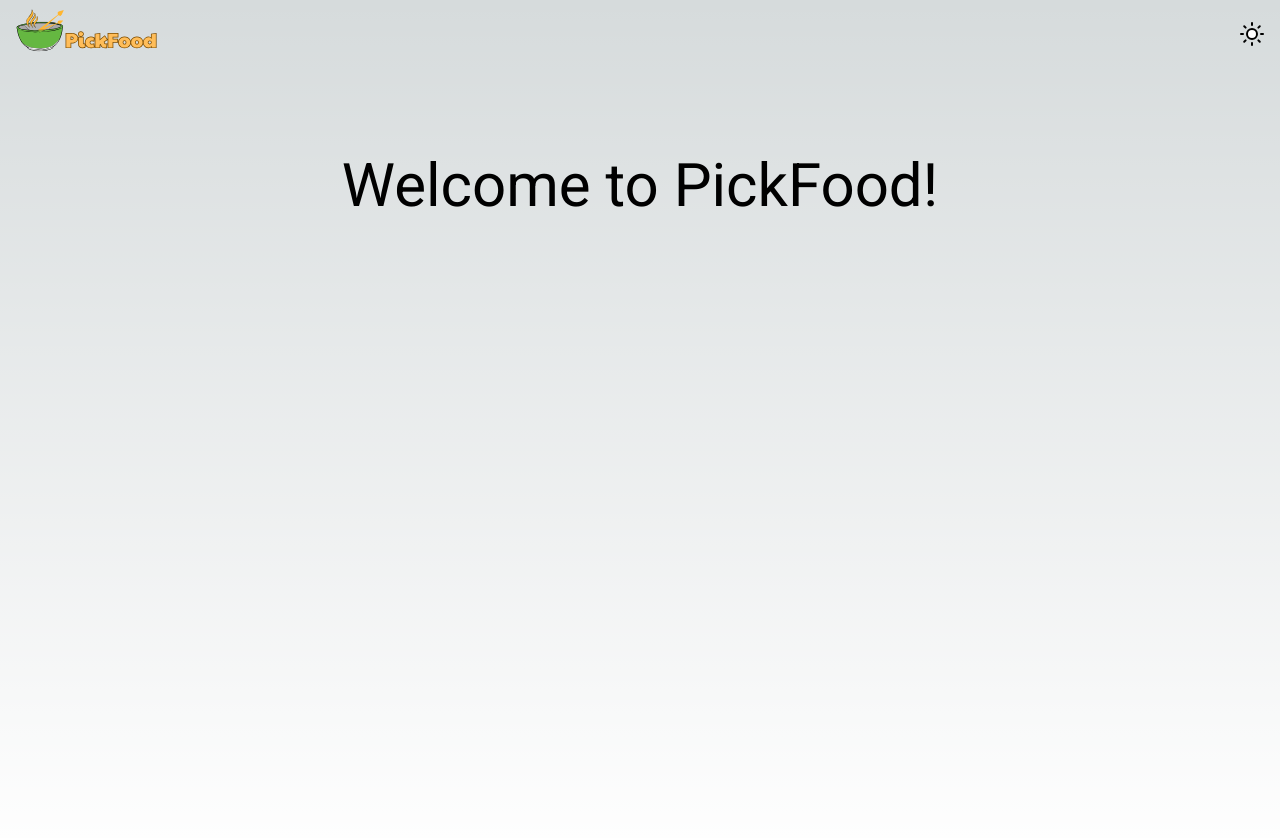
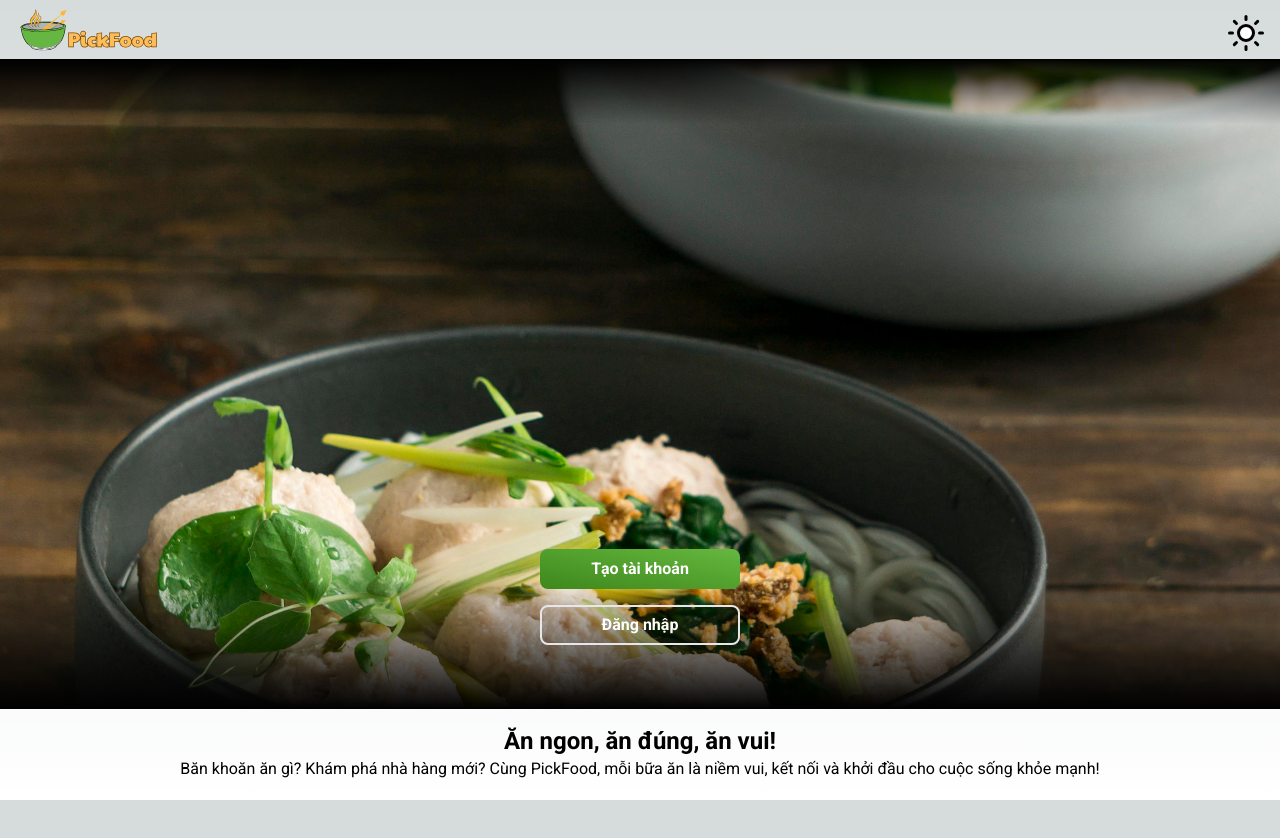
Before and after one commit to nx-hanh/pickfood-grab-bootcamp-team16, a Next.js app: page / in a window 1280 px wide. Shown: the top 838 px of the page. After the commit the page ends 800 px from the top, so only its background shows below. Built offline with nearby package versions, Linux system fonts and the light colour scheme.

Commit message:
Add: Welcome page

```diff
--- a/src/app/layout.tsx
+++ b/src/app/layout.tsx
@@ -1,8 +1,8 @@
 import type { Metadata } from "next";
 import { Roboto as FontSans } from "next/font/google";
 import { cn } from "@/lib/utils";
+import "./globals.css";
 import Header from "@/components/common/header";
-import "./globals.css";
 
 const fontSans = FontSans({
   subsets: ["vietnamese"],
@@ -22,7 +22,7 @@ export default function RootLayout({
   return (
     <html lang="en">
       <body className={cn(
-        "flex flex-col min-h-screen justify-center items-center",
+        "flex flex-col min-h-screen justify-start items-center",
         fontSans.className
       )}>
         <Header />
--- a/src/app/page.tsx
+++ b/src/app/page.tsx
@@ -1,9 +1,16 @@
-import Image from "next/image";
+import MobileBody from "@/components/welcome/MobileBody";
+import StoryContainer from "@/components/welcome/StoryContainer";
 
-export default function Home() {
+export default function Welcome() {
+  const story = {
+    title: "Ăn ngon, ăn đúng, ăn vui!",
+    description: "Băn khoăn ăn gì? Khám phá nhà hàng mới? Cùng PickFood, mỗi bữa ăn là niềm vui, kết nối và khởi đầu cho cuộc sống khỏe mạnh!"
+  };
+
   return (
-    <main className="flex min-h-screen flex-col items-center justify-between p-24">
-      <h1 className="text-6xl">Welcome to PickFood!</h1>
+    <main className="w-full flex flex-col items-center justify-center">
+      <MobileBody />
+      <StoryContainer title={story.title} story={story.description} />
     </main>
   );
 }
--- a/src/components/common/header.tsx
+++ b/src/components/common/header.tsx
@@ -1,12 +1,17 @@
 'use client'
 import DarkModeToggle from '@/components/ui/DarkModeToggle'
 import Image from 'next/image'
+import { useRouter } from 'next/navigation'
 import React from 'react'
 
 const Header = () => {
+  const router = useRouter()
   return (
     <header className='w-full flex items-center justify-between px-4 pt-2'>
-        <Image src='/logo.svg' alt='logo' width={150} height={150} />
+        <Image src='/logo.svg'
+          className='pl-1 cursor-pointer'
+          onClick={() => router.push('/')}
+        alt='logo' width={150} height={150} />
         <DarkModeToggle />
     </header>
   )
--- a/src/components/ui/DarkModeToggle.tsx
+++ b/src/components/ui/DarkModeToggle.tsx
@@ -46,8 +46,8 @@ const DarkModeToggle: React.FC = () => {
   return (
     <animated.svg
       xmlns="http://www.w3.org/2000/svg"
-      width="24"
-      height="24"
+      width="36"
+      height="36"
       viewBox="0 0 24 24"
       fill="none"
       strokeWidth="2"
@@ -57,6 +57,7 @@ const DarkModeToggle: React.FC = () => {
       onClick={toggleDarkMode}
       style={{
         cursor: "pointer",
+        padding: 0,
         ...svgContainerProps
       }}
     >
--- /dev/null
+++ b/src/components/welcome/MobileBody.tsx
@@ -0,0 +1,41 @@
+'use client';
+import React from "react";
+import bgMobile from "@/assets/images/bg-welcome-mobile.jpg";
+import { useRouter } from "next/navigation";
+
+const MobileBody = () => {
+  const router = useRouter();
+  const handleLoginClick = (event: React.MouseEvent<HTMLButtonElement>) => {
+    event.preventDefault();
+    router.push("/login");
+  }
+  const handleRegisterClick = (event: React.MouseEvent<HTMLButtonElement>) => {
+    event.preventDefault();
+    router.push("/register");
+  }
+  return (
+    <div
+      className="relative w-full h-[650px] bg-cover bg-center flex items-end justify-center"
+      style={{ backgroundImage: `url(${bgMobile.src})` }}
+    >
+      <div className="absolute top-0 left-0 w-full h-full bg-gradient-to-b from-transparent via-transparent via-80% to-black mix-blend-multiply"></div>
+      <div className="absolute top-0 left-0 w-full h-full bg-gradient-to-t from-transparent via-transparent via-90% to-black mix-blend-multiply"></div>
+      <div className="mb-16 flex flex-col gap-4">
+        <button
+          className="w-[200px] rounded-lg py-2 px-4 text-white font-bold bg-gradient-to-tr from-[#3e871c] to-[#65B83F] z-10"
+          onClick={handleRegisterClick}
+        >
+          Tạo tài khoản
+        </button>
+        <button
+          className="w-[200px] rounded-lg py-[6px] px-4 text-white font-bold border-2 z-10"
+          onClick={handleLoginClick}
+        >
+          Đăng nhập
+        </button>
+      </div>
+    </div>
+  );
+};
+
+export default MobileBody;
--- /dev/null
+++ b/src/components/welcome/StoryContainer.tsx
@@ -0,0 +1,17 @@
+import React from "react";
+
+interface StoryContainerProps {
+  title: string;
+  story: string;
+}
+
+const StoryContainer: React.FC<StoryContainerProps> = ({ title, story }) => {
+  return (
+    <div className="w-full flex flex-col items-center justify-center py-4 px-6">
+      <div className="text-center text-2xl font-bold">{title}</div>
+      <div className="text-center text-md">{story}</div>
+    </div>
+  );
+};
+
+export default StoryContainer;
```
Also changed, not shown: src/assets/images/bg-welcome-mobile.jpg (added).
